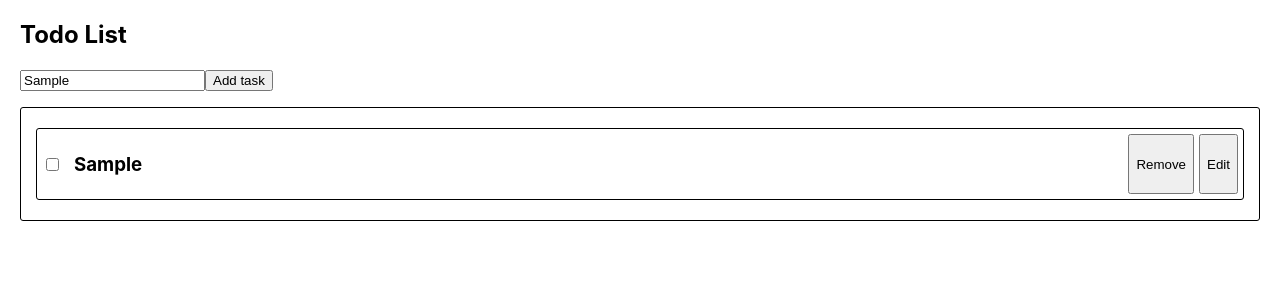
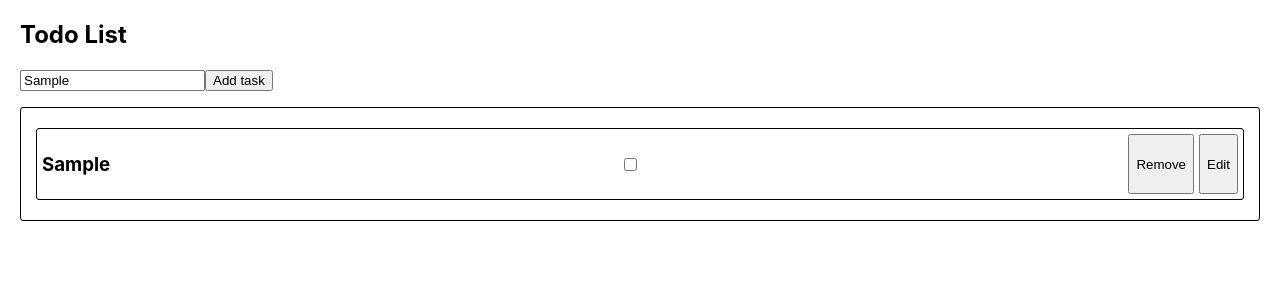
Before and after one commit to BorisRozumnyi/todo-list-dev-plan, a React (Create React App) app: page / in a window 1280 px wide. Both pictures are taken after typing "Sample" into the empty fields and a click on the button "Add task". Shown: the top 300 px of the page. Built offline with nearby package versions, Linux system fonts and the light colour scheme.

Commit message:
Revert "change style"
This reverts commit 62566c0d69e68e667c4502f0e417a06d7dd60146.

```diff
--- a/src/Task.tsx
+++ b/src/Task.tsx
@@ -23,11 +23,11 @@ export class Task extends React.Component<Props & TRemove, TState>{
     const { title, id, isCompleted, remove, check } = this.props;
     return (
       <StyledTask key={id}>
-        <Flex width='80%'>
+        <Flex>
+          <Title>{title}</Title>
           <Checkbox type="checkbox" id="completed" checked={isCompleted} onChange={() => check(id)} />
-          <Title>{title}</Title>
         </Flex>
-        <Flex width='20%' justifyContent='flex-end'>
+        <Flex justifyContent='flex-end'>
           <Button onClick={() => remove(id)}>Remove</Button>
           <Button>Edit</Button>
         </Flex>
@@ -38,12 +38,10 @@ export class Task extends React.Component<Props & TRemove, TState>{
 
 export const Checkbox = styled.input`
   align-self: center;
-  margin-right: 15px;
 `;
 
 export const Title = styled.h3`
-  text-overflow: ellipsis;
-  overflow: hidden;
+  width: 100%;
 `;
 
 export const Button = styled.button`
@@ -52,6 +50,7 @@ export const Button = styled.button`
 
 export const StyledTask = styled.li`
   display: flex;
+  justify-content: space-around;
   border: solid black 1px;
   padding: 5px;
   border-radius: 3px;
@@ -63,9 +62,8 @@ export const StyledTask = styled.li`
 
 export const Flex = styled.div<{
   justifyContent?: 'flex-start' | 'flex-end' | 'space-between' | 'space-around' | 'space-evenly';
-  width?: string;
 }>`
+  width: 100%;
   display: flex;
   ${({ justifyContent }) => (justifyContent && `justify-content: ${justifyContent};`)}
-  ${({ width }) => `width: ${width};`}
 `;
```
